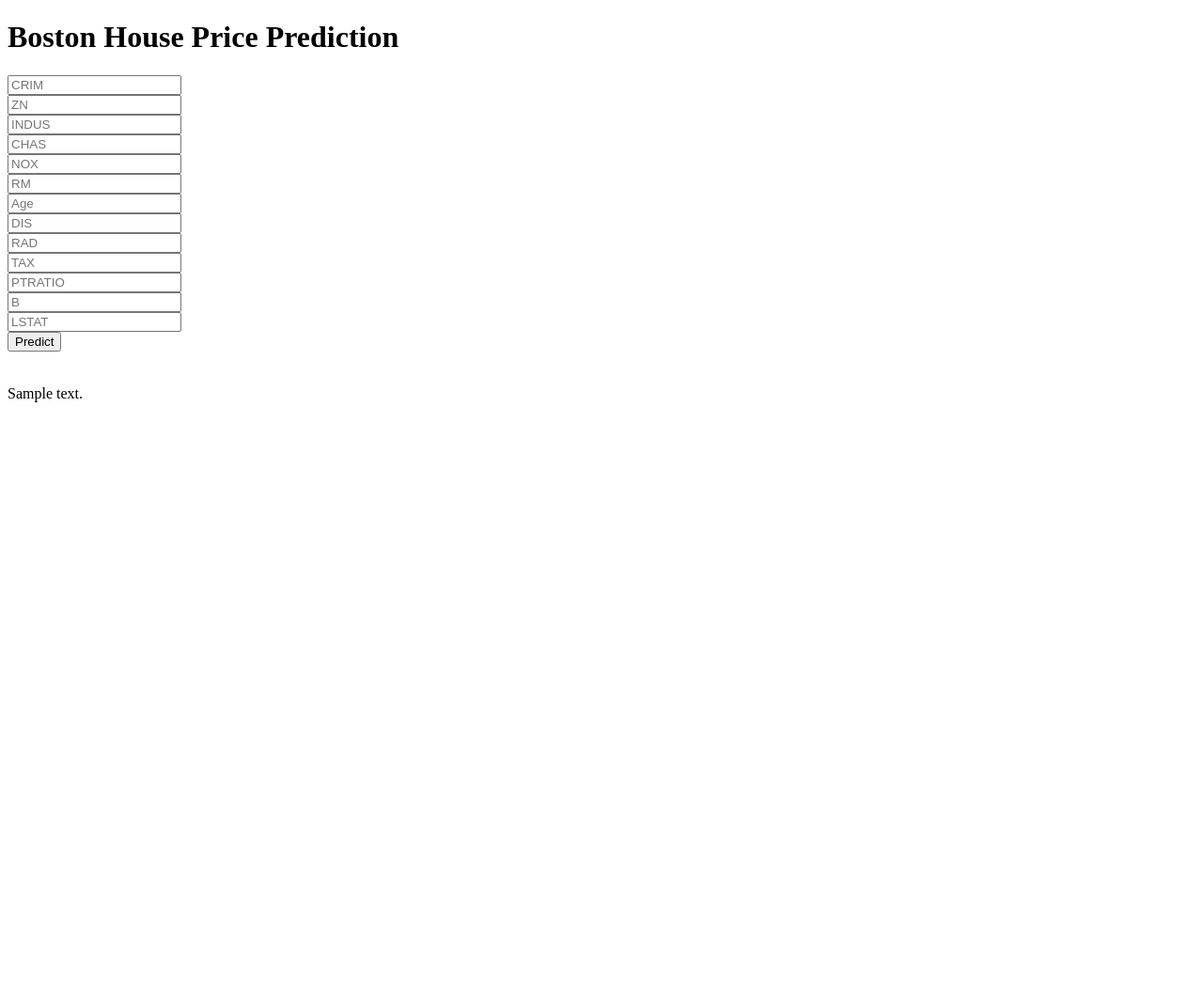
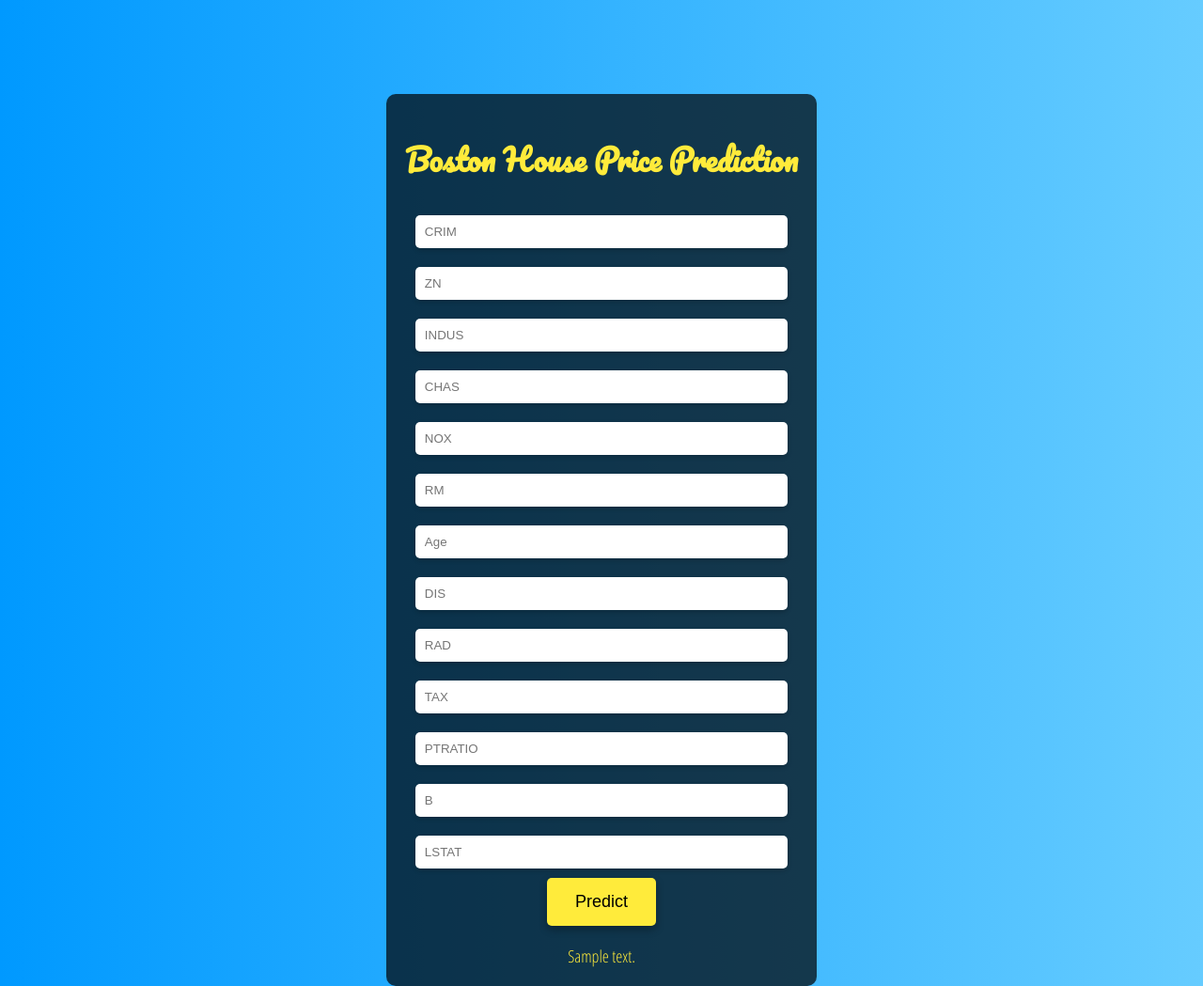
Before and after one commit to Satya-bit/bostonhousepricing, a Flask app: template templates/home.html in a window 1280 px wide. Shown: the whole page at 94% size. Before the commit the page ends 428 px from the top, so only its background shows below. Run offline with Flask 3, Linux system fonts and the light colour scheme; the template is opened without the code that fills it: most values are stand-ins (such as "Sample title", 1, 10 or a date in 2020); parts of the project's set-up code (start-up, migrations or seed data) failed here and were passed over.

```diff
--- a/templates/home.html
+++ b/templates/home.html
@@ -1,23 +1,67 @@
 <!DOCTYPE html>
-<html >
-
+<html>
 <head>
   <meta charset="UTF-8">
-  <title>ML API</title>
+  <title>Boston House Price Prediction</title>
   <link href='https://fonts.googleapis.com/css?family=Pacifico' rel='stylesheet' type='text/css'>
   <link href='https://fonts.googleapis.com/css?family=Arimo' rel='stylesheet' type='text/css'>
   <link href='https://fonts.googleapis.com/css?family=Hind:300' rel='stylesheet' type='text/css'>
   <link href='https://fonts.googleapis.com/css?family=Open+Sans+Condensed:300' rel='stylesheet' type='text/css'>
-
-
+  <style>
+    body {
+      font-family: 'Arimo', sans-serif;
+      background: linear-gradient(to right, #0099ff, #66ccff);
+      /*background:url('../boston.jpg');*/
+     /* background-size: cover;*/
+      color: #fff;
+      text-align: center;
+      margin: 0;
+      padding: 0;
+    }
+    .login {
+      background-color: rgba(0, 0, 0, 0.7);
+      padding: 20px;
+      border-radius: 10px;
+      display: inline-block;
+      margin-top: 100px;
+    }
+    h1 {
+      font-family: 'Pacifico', cursive;
+      color: #ffeb3b;
+    }
+    input[type="text"] {
+      width: 90%;
+      padding: 10px;
+      margin: 10px 0;
+      border-radius: 5px;
+      border: none;
+      box-shadow: 0 2px 5px rgba(0, 0, 0, 0.2);
+    }
+    button {
+      background-color: #ffeb3b;
+      color: #000;
+      border: none;
+      padding: 15px 30px;
+      font-size: 18px;
+      border-radius: 5px;
+      cursor: pointer;
+      box-shadow: 0 4px 8px rgba(0, 0, 0, 0.3);
+    }
+    button:hover {
+      background-color: #ffd600;
+    }
+    .prediction-text {
+      margin-top: 20px;
+      font-size: 18px;
+      font-family: 'Open Sans Condensed', sans-serif;
+      color: #ffeb3b;
+    }
+  </style>
 </head>
-
 <body>
   <div class="login">
     <h1>Boston House Price Prediction</h1>
-
-     <!-- Main Input For Receiving Query to our ML -->
-    <form action="{{ url_for('predict')}}"method="post">
+    <form action="{{ url_for('predict') }}" method="post">
       <input type="text" name="CRIM" placeholder="CRIM" required="required" /><br>
       <input type="text" name="ZN" placeholder="ZN" required="required" /><br>
       <input type="text" name="INDUS" placeholder="INDUS" required="required" /><br>
@@ -31,18 +75,11 @@
       <input type="text" name="PTRATIO" placeholder="PTRATIO" required="required" /><br>
       <input type="text" name="B" placeholder="B" required="required" /><br>
       <input type="text" name="LSTAT" placeholder="LSTAT" required="required" /><br>
-
-
-
-        <button type="submit" class="btn btn-primary btn-block btn-large">Predict</button>
+      <button type="submit">Predict</button>
     </form>
-
-   <br>
-   <br>
-
-
+    <div class="prediction-text">
+      {{ prediction_text }}
     </div>
- {{prediction_text}}
-
+  </div>
 </body>
 </html>
```
Also changed, not shown: boston.jpg (added), 2 other files. Lines whose indentation alone changed are shown as unchanged.
